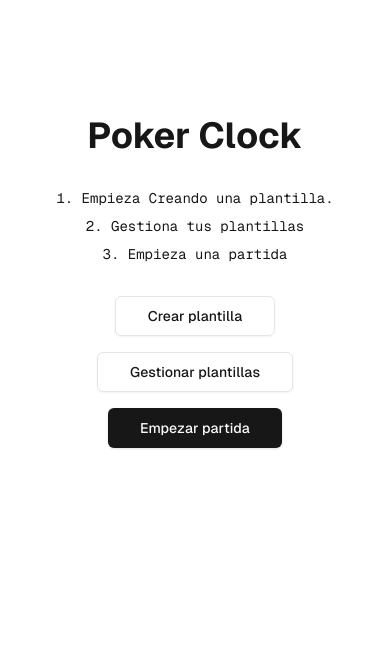
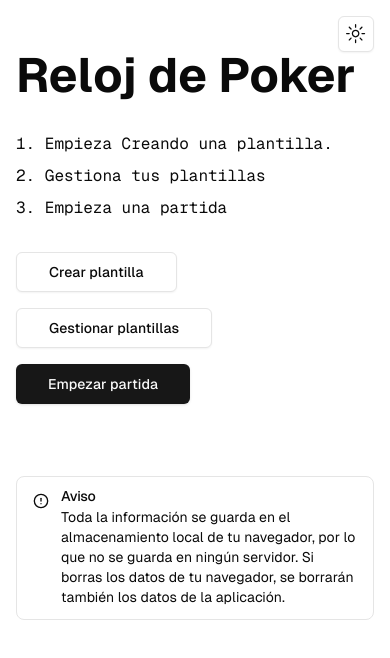
Before and after one commit to siner/nextjs.pokerclock, a Next.js app: page / in a window 390 px wide. Shown: the top 658 px of the page. Built offline with nearby package versions, Linux system fonts and the light colour scheme.

Commit message:
Responsive improvements

```diff
--- a/package.json
+++ b/package.json
@@ -23,6 +23,7 @@
     "date-fns": "^4.1.0",
     "lucide-react": "^0.445.0",
     "next": "14.2.13",
+    "next-themes": "^0.3.0",
     "react": "^18",
     "react-dom": "^18",
     "tailwind-merge": "^2.5.2"
--- a/src/app/gametemplates/create/page.tsx
+++ b/src/app/gametemplates/create/page.tsx
@@ -4,7 +4,7 @@ import Link from "next/link";
 
 export default function CreateGame() {
   return (
-    <main className="flex flex-col items-start gap-8 sm:items-start">
+    <main className="flex w-full flex-col items-start gap-8 sm:items-start">
       <div className="mb-10 flex items-start gap-4">
         <Button size="lg" variant="outline">
           <Link href="/gametemplates">Volver</Link>
--- a/src/app/gametemplates/page.tsx
+++ b/src/app/gametemplates/page.tsx
@@ -12,9 +12,9 @@ export default async function AllGameTemplates() {
         </Button>
       </div>
       <div className="mb-4 flex flex-row items-center justify-between space-x-4">
-        <h1 className="text-3xl font-bold">Plantillas de partidas</h1>
+        <h1 className="text-3xl font-bold">Plantillas</h1>
         <Button size="lg">
-          <Link href="/gametemplates/create">Nueva plantilla</Link>
+          <Link href="/gametemplates/create">Nueva</Link>
         </Button>
       </div>
       <GameTemplatesTable />
--- a/src/app/globals.css
+++ b/src/app/globals.css
@@ -1,24 +1,6 @@
 @tailwind base;
 @tailwind components;
 @tailwind utilities;
-
-:root {
-  --background: #ffffff;
-  --foreground: #171717;
-}
-
-@media (prefers-color-scheme: dark) {
-  :root {
-    --background: #0a0a0a;
-    --foreground: #ededed;
-  }
-}
-
-body {
-  color: var(--foreground);
-  background: var(--background);
-  font-family: Arial, Helvetica, sans-serif;
-}
 
 @layer utilities {
   .text-balance {
--- a/src/app/layout.tsx
+++ b/src/app/layout.tsx
@@ -2,6 +2,8 @@ import type { Metadata } from "next";
 import localFont from "next/font/local";
 import "./globals.css";
 import { Toaster } from "@/components/ui/toaster";
+import { ThemeProvider } from "@/components/theme-provider";
+import { ThemeToggle } from "@/components/theme-toggle";
 
 const geistSans = localFont({
   src: "./fonts/GeistVF.woff",
@@ -25,14 +27,19 @@ export default function RootLayout({
   children: React.ReactNode;
 }>) {
   return (
-    <html lang="en">
+    <html lang="es">
       <body
         className={`${geistSans.variable} ${geistMono.variable} antialiased`}
       >
-        <div className="grid min-h-screen grid-rows-[20px_1fr_20px] items-start justify-items-center gap-16 p-8 pb-20 font-[family-name:var(--font-geist-sans)] sm:p-20">
-          {children}
-        </div>
-        <Toaster />
+        <ThemeProvider attribute="class" defaultTheme="system" enableSystem>
+          <div className="flex flex-col items-start justify-items-start p-4 pb-20 font-[family-name:var(--font-geist-sans)] text-foreground sm:p-10">
+            <div className="flex w-full items-center justify-end">
+              <ThemeToggle />
+            </div>
+            {children}
+          </div>
+          <Toaster />
+        </ThemeProvider>
       </body>
     </html>
   );
--- a/src/app/page.tsx
+++ b/src/app/page.tsx
@@ -1,17 +1,19 @@
 import { Button } from "@/components/ui/button";
 import Link from "next/link";
+import { Alert, AlertDescription, AlertTitle } from "@/components/ui/alert";
+import { CircleAlertIcon } from "lucide-react";
 
 export default function Home() {
   return (
-    <main className="row-start-2 flex flex-col items-center gap-8 sm:items-start">
-      <h1 className="text-4xl font-bold">Poker Clock</h1>
-      <ol className="list-inside list-decimal text-center font-[family-name:var(--font-geist-mono)] text-sm sm:text-left">
+    <main className="flex w-full flex-col items-start gap-8 text-left md:items-center md:justify-center">
+      <h1 className="text-5xl font-bold md:text-7xl">Reloj de Poker</h1>
+      <ol className="list-inside list-decimal text-left font-[family-name:var(--font-geist-mono)] sm:text-left md:text-center">
         <li className="mb-2">Empieza Creando una plantilla.</li>
         <li className="mb-2">Gestiona tus plantillas</li>
         <li>Empieza una partida</li>
       </ol>
 
-      <div className="flex flex-col items-center gap-4 sm:flex-row">
+      <div className="flex flex-col items-start gap-4 sm:flex-row md:items-center">
         <Button variant="outline" size="lg">
           <Link href="/gametemplates/create">Crear plantilla</Link>
         </Button>
@@ -22,6 +24,19 @@ export default function Home() {
           <Link href="/play">Empezar partida</Link>
         </Button>
       </div>
+
+      <div className="mt-10 w-full md:w-1/2">
+        <Alert>
+          <CircleAlertIcon className="h-4 w-4" />
+          <AlertTitle>Aviso</AlertTitle>
+          <AlertDescription>
+            Toda la información se guarda en el almacenamiento local de tu
+            navegador, por lo que no se guarda en ningún servidor. Si borras los
+            datos de tu navegador, se borrarán también los datos de la
+            aplicación.
+          </AlertDescription>
+        </Alert>
+      </div>
     </main>
   );
 }
--- a/src/components/tables/gametemplates-table.tsx
+++ b/src/components/tables/gametemplates-table.tsx
@@ -81,7 +81,9 @@ export default function GameTemplatesTable({ title }: { title?: string }) {
                   <TableCell>
                     <div className="flex items-center justify-end space-x-2">
                       <Button size="icon">
-                        <PlayIcon className="size-4" />
+                        <Link href={`/play?template=${gametemplate.id}`}>
+                          <PlayIcon className="size-4" />
+                        </Link>
                       </Button>
                       <Button variant="outline" size="icon">
                         <Link href={`/gametemplates/${gametemplate.id}`}>
@@ -94,7 +96,7 @@ export default function GameTemplatesTable({ title }: { title?: string }) {
                             <TrashIcon className="size-4" />
                           </Button>
                         </DialogTrigger>
-                        <DialogContent className="bg-white">
+                        <DialogContent>
                           <DialogHeader>
                             <DialogTitle>
                               ¿Seguro que quieres borrar esta plantilla?
--- /dev/null
+++ b/src/components/theme-provider.tsx
@@ -0,0 +1,9 @@
+"use client";
+
+import * as React from "react";
+import { ThemeProvider as NextThemesProvider } from "next-themes";
+import { type ThemeProviderProps } from "next-themes/dist/types";
+
+export function ThemeProvider({ children, ...props }: ThemeProviderProps) {
+  return <NextThemesProvider {...props}>{children}</NextThemesProvider>;
+}
--- /dev/null
+++ b/src/components/theme-toggle.tsx
@@ -0,0 +1,40 @@
+"use client";
+
+import * as React from "react";
+import { MoonIcon, SunIcon } from "@radix-ui/react-icons";
+import { useTheme } from "next-themes";
+
+import { Button } from "@/components/ui/button";
+import {
+  DropdownMenu,
+  DropdownMenuContent,
+  DropdownMenuItem,
+  DropdownMenuTrigger,
+} from "@/components/ui/dropdown-menu";
+
+export function ThemeToggle() {
+  const { setTheme } = useTheme();
+
+  return (
+    <DropdownMenu>
+      <DropdownMenuTrigger asChild>
+        <Button variant="outline" size="icon">
+          <SunIcon className="h-[1.2rem] w-[1.2rem] rotate-0 scale-100 transition-all dark:-rotate-90 dark:scale-0" />
+          <MoonIcon className="absolute h-[1.2rem] w-[1.2rem] rotate-90 scale-0 transition-all dark:rotate-0 dark:scale-100" />
+          <span className="sr-only">Toggle theme</span>
+        </Button>
+      </DropdownMenuTrigger>
+      <DropdownMenuContent align="end">
+        <DropdownMenuItem onClick={() => setTheme("light")}>
+          Light
+        </DropdownMenuItem>
+        <DropdownMenuItem onClick={() => setTheme("dark")}>
+          Dark
+        </DropdownMenuItem>
+        <DropdownMenuItem onClick={() => setTheme("system")}>
+          System
+        </DropdownMenuItem>
+      </DropdownMenuContent>
+    </DropdownMenu>
+  );
+}
--- /dev/null
+++ b/src/components/ui/alert.tsx
@@ -0,0 +1,59 @@
+import * as React from "react"
+import { cva, type VariantProps } from "class-variance-authority"
+
+import { cn } from "@/lib/utils"
+
+const alertVariants = cva(
+  "relative w-full rounded-lg border px-4 py-3 text-sm [&>svg+div]:translate-y-[-3px] [&>svg]:absolute [&>svg]:left-4 [&>svg]:top-4 [&>svg]:text-foreground [&>svg~*]:pl-7",
+  {
+    variants: {
+      variant: {
+        default: "bg-background text-foreground",
+        destructive:
+          "border-destructive/50 text-destructive dark:border-destructive [&>svg]:text-destructive",
+      },
+    },
+    defaultVariants: {
+      variant: "default",
+    },
+  }
+)
+
+const Alert = React.forwardRef<
+  HTMLDivElement,
+  React.HTMLAttributes<HTMLDivElement> & VariantProps<typeof alertVariants>
+>(({ className, variant, ...props }, ref) => (
+  <div
+    ref={ref}
+    role="alert"
+    className={cn(alertVariants({ variant }), className)}
+    {...props}
+  />
+))
+Alert.displayName = "Alert"
+
+const AlertTitle = React.forwardRef<
+  HTMLParagraphElement,
+  React.HTMLAttributes<HTMLHeadingElement>
+>(({ className, ...props }, ref) => (
+  <h5
+    ref={ref}
+    className={cn("mb-1 font-medium leading-none tracking-tight", className)}
+    {...props}
+  />
+))
+AlertTitle.displayName = "AlertTitle"
+
+const AlertDescription = React.forwardRef<
+  HTMLParagraphElement,
+  React.HTMLAttributes<HTMLParagraphElement>
+>(({ className, ...props }, ref) => (
+  <div
+    ref={ref}
+    className={cn("text-sm [&_p]:leading-relaxed", className)}
+    {...props}
+  />
+))
+AlertDescription.displayName = "AlertDescription"
+
+export { Alert, AlertTitle, AlertDescription }
```
Also changed, not shown: src/app/gametemplates/gametemplate-form.tsx (+5 -5 lines), src/components/play-game.tsx (+59 -29 lines), 1 other file (tests, documents, lock files or other folders).
